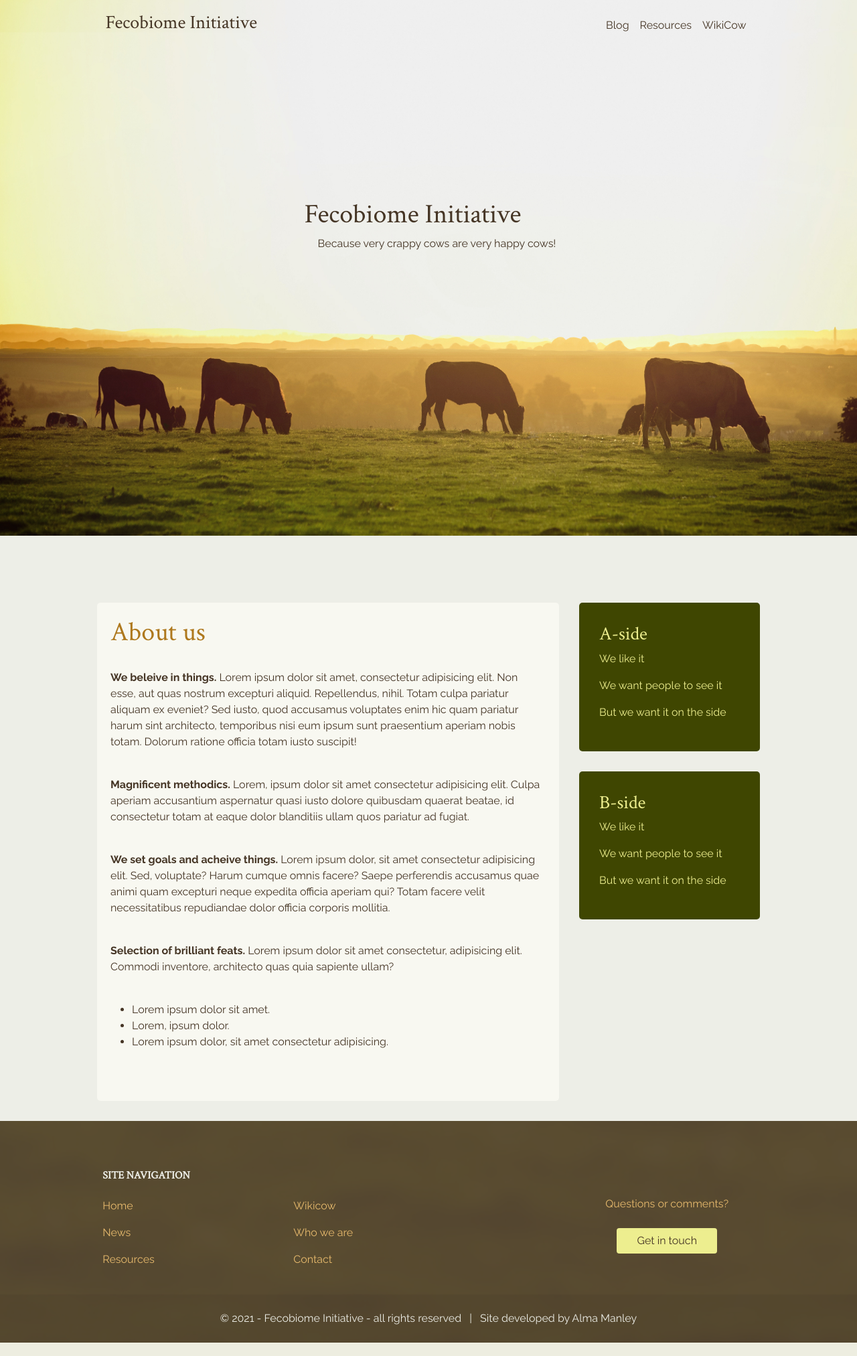
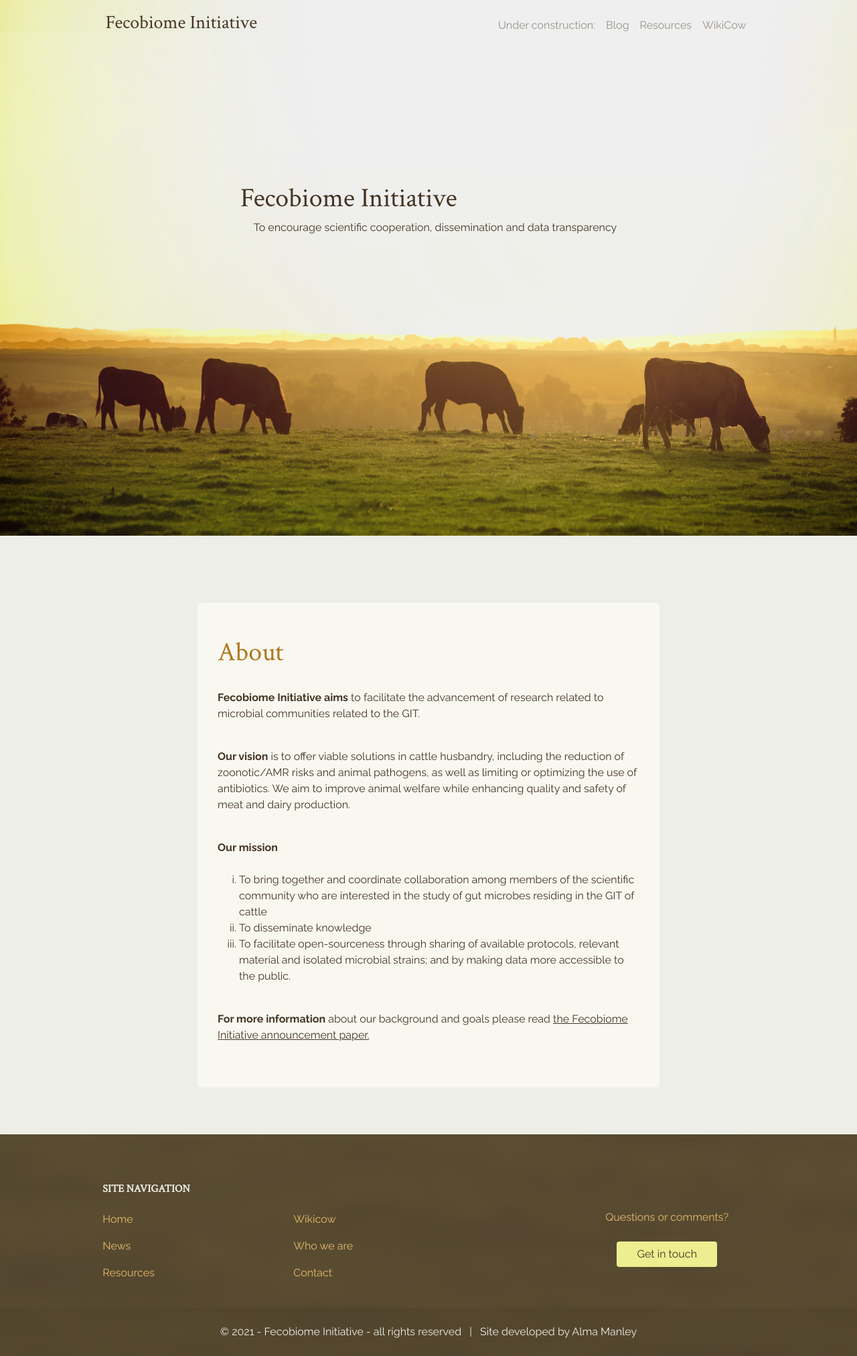
Before and after one commit to Hamleyburger/Django_FecobiomeInitiative, a Django app: page / in a window 1280 px wide. Shown: the whole page at 67% size. Run offline with Django 3.2, Linux system fonts and the light colour scheme; parts of the project's set-up code (start-up, migrations or seed data) failed here and were passed over; some libraries are stand-ins or nearby versions.

Commit message:
key mission statement and "under construction" about page
- Key points from FI announcement paper
- disabled nav-links to unready pages
- "get in touch" is mailto: Panos

```diff
--- /dev/null
+++ b/DjangoFI/static_sass_unserved/_crosspage.scss
@@ -0,0 +1,6 @@
+
+
+// For setting preferred linebreakpoints
+span.line {
+    display: inline-block;
+  }
--- a/static/stylesheets/styles.css
+++ b/static/stylesheets/styles.css
@@ -4,6 +4,10 @@
   --earth-orange: #DEA139;
   --super-brown: #453525;
   --grass-green: #3F4601;
+}
+
+span.line {
+  display: inline-block;
 }
 
 body {
@@ -203,8 +207,8 @@ body .site-inner main {
 
 body .site-inner main .FBI-max-width {
   border-radius: 5px;
-  padding: 20px;
-  margin-bottom: 30px;
+  padding: 50px 30px;
+  margin-bottom: 70px;
   background: #f8f8f1;
 }
 
@@ -223,6 +227,7 @@ body .site-inner aside {
       -ms-flex-align: center;
           align-items: center;
   min-width: 300px;
+  display: none;
 }
 
 @media only screen and (max-width: 1079px) {
@@ -235,7 +240,7 @@ body .site-inner aside .sidebar-block {
   width: 100%;
   background: #3F4601;
   color: #EDEE8F;
-  padding: 30px;
+  padding: 50px 30px;
   margin-bottom: 30px;
   border-radius: 5px;
 }
@@ -297,12 +302,19 @@ body footer .footericon {
 
 .hero-section .hero-title-group {
   margin: 20px;
-  margin-left: 25px;
-  margin-top: 37vh;
+  margin-left: 13%;
+  margin-right: 13%;
+  margin-top: 34vh;
 }
 
 .hero-section .hero-title-group .hero-punchline {
   margin-left: 20px;
+}
+
+@media only screen and (max-width: 501px) {
+  .hero-section .hero-title-group {
+    margin-top: 30vh;
+  }
 }
 
 .key-mission-statement {
--- a/static/stylesheets/styles.scss
+++ b/static/stylesheets/styles.scss
@@ -1,5 +1,8 @@
 // Global variables
 @import "../../DjangoFI/static_sass_unserved/variables";
+
+// Styles that apply to multiple pages
+@import "../../DjangoFI/static_sass_unserved/crosspage";
 
 // Styles for base template
 @import "../../DjangoFI/static_sass_unserved/base";
--- a/templates/base.html
+++ b/templates/base.html
@@ -57,13 +57,16 @@
                 <div class="collapse navbar-collapse" id="navbarSupportedContent">
                     <ul class="navbar-nav ms-auto mb-2 mb-lg-0">
                         <li class="nav-item">
-                            <a class="nav-link" href="{% url 'blog-home' %}">Blog</a>
+                            <a class="nav-link disabled" href="#">Under construction:</a>
                         </li>
                         <li class="nav-item">
-                            <a class="nav-link" href="{% url 'resources-home' %}">Resources</a>
+                            <a class="nav-link disabled" href="{% url 'blog-home' %}">Blog</a>
                         </li>
                         <li class="nav-item">
-                            <a class="nav-link" href="{% url 'pages-wikicow' %}">WikiCow</a>
+                            <a class="nav-link disabled" href="{% url 'resources-home' %}">Resources</a>
+                        </li>
+                        <li class="nav-item">
+                            <a class="nav-link disabled" href="{% url 'pages-wikicow' %}">WikiCow</a>
                         </li>
 
                     </ul>
@@ -161,7 +164,7 @@
                             Questions or comments?
                         </p>
                         <button type="submit" class="btn my-2">
-                            Get in touch
+                            <a href="mailto: panagiotis.sapountzis@inrae.fr">Get in touch</a>
                         </button>
                     </div>
                 </div>
--- a/templates/pages/index.html
+++ b/templates/pages/index.html
@@ -7,7 +7,12 @@
 <div role="complementary" class="hero-section container-fluid hero-section">
     <div class="hero-title-group">
         <h1 class="hero-title">Fecobiome Initiative</h1>
-        <p class="hero-punchline">Because very crappy cows are very happy cows!</p>
+        <p class="hero-punchline">
+            <span class="line">
+                To encourage scientific cooperation,
+                dissemination and data transparency
+            </span>
+        </p>
     </div>
 </div>
 {% endblock %}
@@ -15,30 +20,28 @@
 {% block content %}
 <div class="key-mission-statement d-grid gap-4">
 
-    <h1>About us</h1>
-    <p><b>We beleive in things.</b> Lorem ipsum dolor sit amet, consectetur adipisicing elit. Non esse, aut quas
-        nostrum excepturi aliquid.
-        Repellendus, nihil. Totam culpa pariatur aliquam ex eveniet? Sed iusto, quod accusamus voluptates enim
-        hic quam pariatur harum sint architecto, temporibus nisi eum ipsum sunt praesentium aperiam nobis totam.
-        Dolorum ratione officia totam iusto suscipit!</p>
-    <p><b>Magnificent methodics.</b> Lorem, ipsum dolor sit amet consectetur adipisicing elit. Culpa aperiam
-        accusantium aspernatur quasi
-        iusto dolore quibusdam quaerat beatae, id consectetur totam at eaque dolor blanditiis ullam quos
-        pariatur ad fugiat.</p>
-    <p><b>We set goals and acheive things.</b> Lorem ipsum dolor, sit amet consectetur adipisicing elit. Sed,
-        voluptate? Harum cumque omnis facere?
-        Saepe perferendis accusamus quae animi quam excepturi neque expedita officia aperiam qui? Totam facere
-        velit necessitatibus repudiandae dolor officia corporis mollitia.</p>
-    <p>
-        <b>Selection of brilliant feats.</b> Lorem ipsum dolor sit amet consectetur, adipisicing elit. Commodi
-        inventore, architecto quas quia
-        sapiente ullam?
-    <ul>
-        <li>Lorem ipsum dolor sit amet.</li>
-        <li>Lorem, ipsum dolor.</li>
-        <li>Lorem ipsum dolor, sit amet consectetur adipisicing.</li>
-    </ul>
+    <h1>About</h1>
+    <p><b>Fecobiome Initiative aims</b> to facilitate the advancement of research related to microbial communities
+        related to the GIT. </p>
+    <p><b>Our vision</b> is to offer viable solutions in cattle husbandry, including the reduction of zoonotic/AMR risks
+        and animal pathogens, as well as limiting or optimizing the use of antibiotics. We aim to improve animal welfare
+        while enhancing quality and safety of meat and dairy production.
     </p>
+
+    <b>Our mission </b>
+    <ol class="n" style="list-style-type: lower-roman;">
+        <li>To bring together and coordinate collaboration among members of the scientific community who are interested
+            in the study of gut microbes residing in the GIT of cattle</li>
+        <li>To disseminate knowledge</li>
+        <li>To facilitate open-sourceness through sharing of available protocols, relevant material and isolated
+            microbial
+            strains; and by making data more accessible to the public.</li>
+    </ol>
+    <p><b>For more information</b> about our background and goals please read <a href="#"><u>the Fecobiome Initiative
+                announcement
+                paper.</u></a>
+    </p>
+
 </div>
 
 {% endblock %}
--- a/templates/pages/wikicow.html
+++ b/templates/pages/wikicow.html
@@ -9,4 +9,8 @@
 </h1>
 <br><br>
 <p>Moo</p>
+<p>Lorem ipsum dolor sit amet consectetur adipisicing elit. Iure provident ratione laboriosam doloribus sequi quam
+    nesciunt, at voluptatibus veniam facilis vero dolor repellat ipsum expedita corrupti quidem nam delectus quis modi
+    beatae? Sit ipsam earum repudiandae et excepturi, illum officia dicta beatae accusantium. Nulla deleniti commodi
+    aliquam voluptatum, ea a beatae. Et?</p>
 {% endblock %}
```
Also changed, not shown: DjangoFI/static_sass_unserved/_base.scss (+5 -4 lines), DjangoFI/static_sass_unserved/_index.scss (+10 -2 lines), assets/stylesheets/styles.css (+13 -5 lines), 2 other files.
